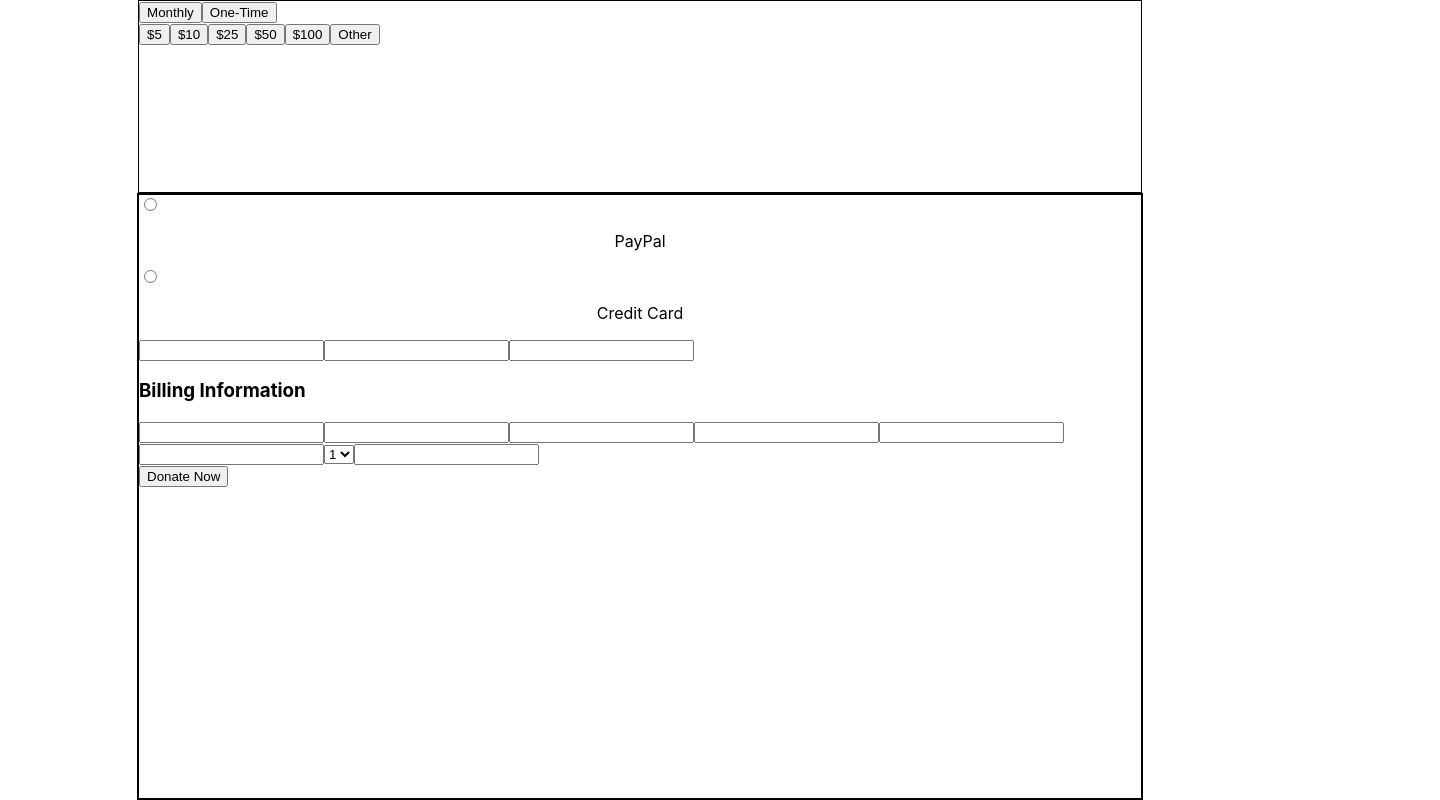
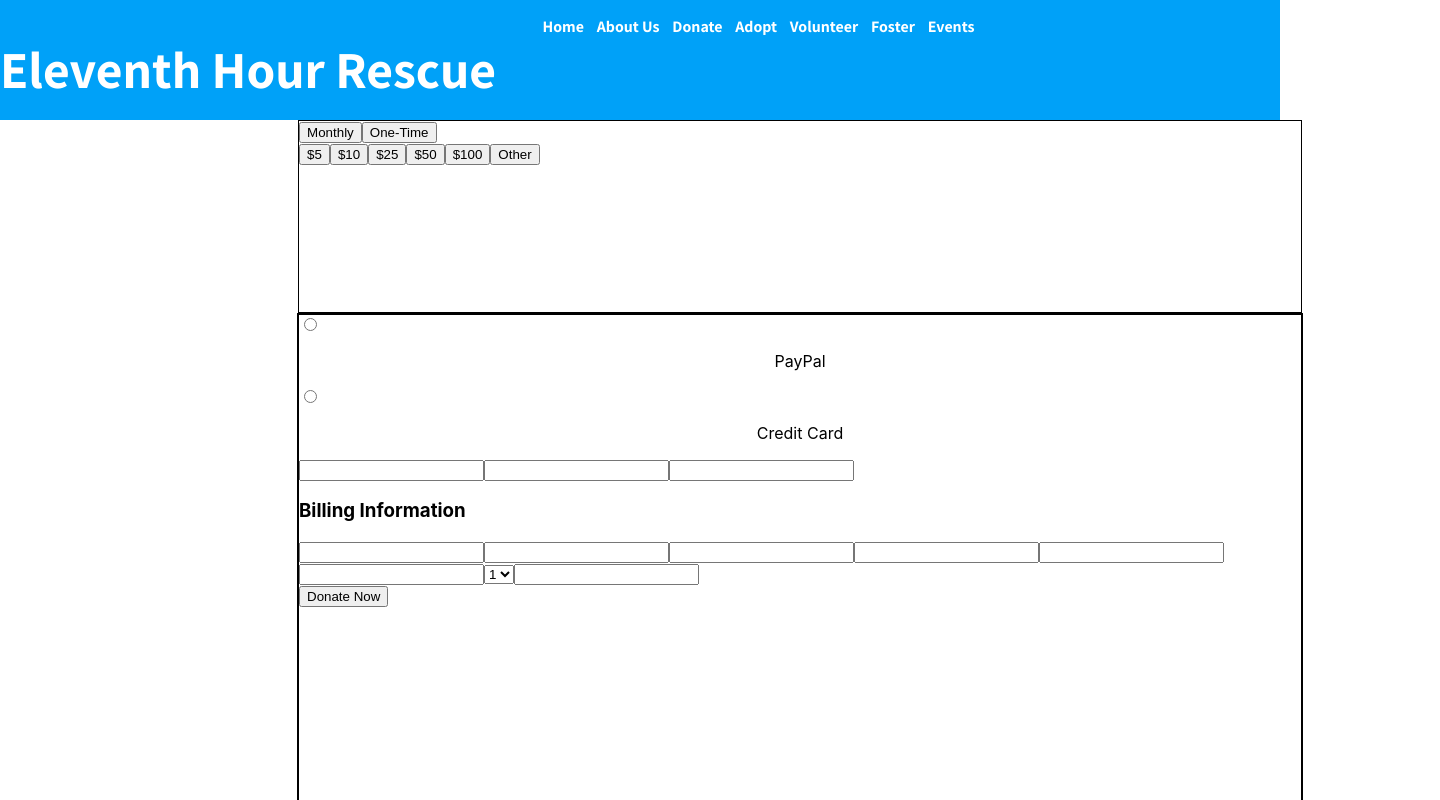
Before and after one commit to Henry-Cook/Eleventh-Hour-Rescue-Redesign, a React (Create React App) app in the folder client/: page /donate in a window 1280 px wide. Shown: the top 800 px of the page, 1440 px wide, since content can reach past the window. Built offline with nearby package versions, Linux system fonts and the light colour scheme.

Commit message:
Wrapped in layout

```diff
--- a/client/src/screens/donate/Donate.jsx
+++ b/client/src/screens/donate/Donate.jsx
@@ -1,13 +1,16 @@
 import React, { useState } from "react";
 import Form from "../../components/form/Form";
 import "./donate.css";
+import Layout from "../../components/layout/Layout";
 
 function Donate() {
   return (
     <>
-      <div className="donate-container">
-        <Form />
-      </div>
+      <Layout>
+        <div className="donate-container">
+          <Form />
+        </div>
+      </Layout>
     </>
   );
 }
```
Also changed, not shown: client/src/screens/aboutUs/AboutUs.jsx (+12 -15 lines).
